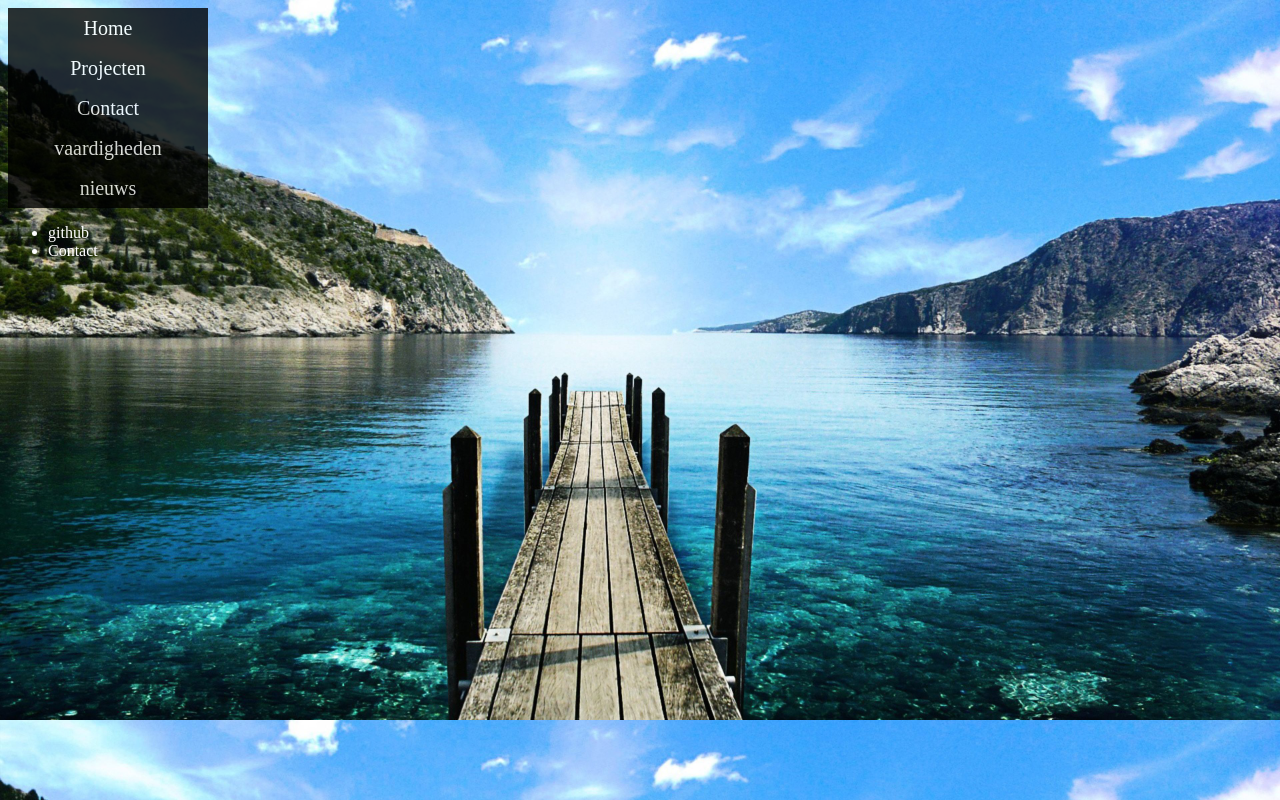
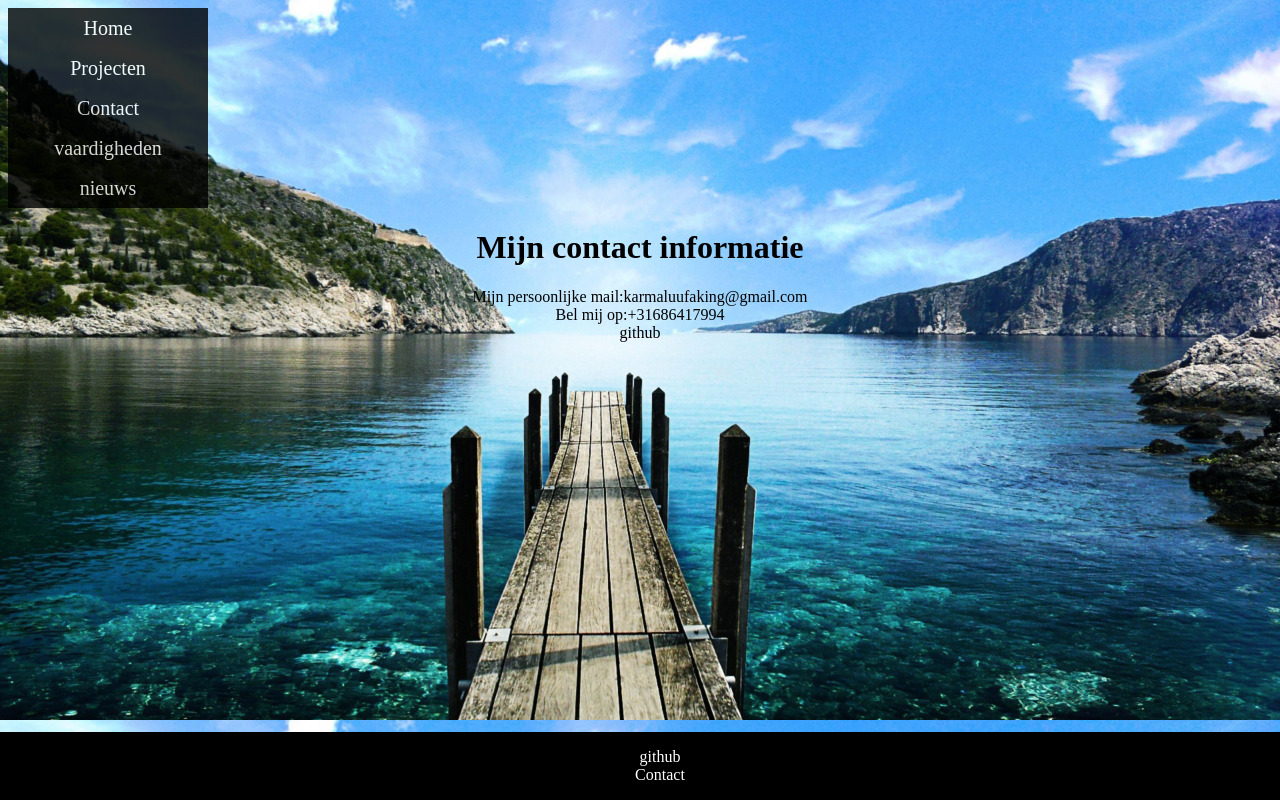
Before and after one commit to ROC-van-Amsterdam-College-Amstelland/project-portfolio-Karma-L-King, a plain HTML site: page contact.html in a window 1280 px wide. Drawn offline with Linux system fonts and the light colour scheme.

Commit message:
contact pagina af :)

```diff
--- a/contact.html
+++ b/contact.html
@@ -1,12 +1,13 @@
 <!DOCTYPE html>
 <html lang="en">
-<link href="/project-portfolio-Karma-L-King/css/contact.css" rel="stylesheet">
+
 
 <head>
     <meta charset="UTF-8">
     <meta name="viewport" content="width=device-width, initial-scale=1.0">
     <meta http-equiv="X-UA-Compatible" content="ie=edge">
     <link href="css/stylemenu.css" rel="stylesheet">
+    <link href="/project-portfolio-Karma-L-King/css/contact.css" rel="stylesheet">
     <title>contact</title>
 </head>
 <body>
@@ -21,6 +22,12 @@
             </ul>
         </nav>
     </header>
+    <h1>Mijn contact informatie</h1>
+    <div class="contact">
+        <a id="Mail" href="mailto:karmaluufaking@gmail.com">Mijn persoonlijke mail:karmaluufaking@gmail.com</a>
+        <a href="tel:+31686417994">Bel mij op:+31686417994</a>
+        <a href="https://github.com/Karma-L-King/karma.git">github</a>
+    </div>
     <footer>
             <nav>
                 <ul>
--- a/css/contact.css
+++ b/css/contact.css
@@ -2,5 +2,9 @@ body {
     background-image: url('/project-portfolio-Karma-L-King/images/nature3.jpg');
     background-size: cover;
     font-family: 'Times New Roman', Times, serif;
-    color:white;
+    color:black;
+    text-align: center;
 }
+.contact a {
+    color:black;
+}
--- a/css/homepage.css
+++ b/css/homepage.css
@@ -3,12 +3,12 @@ body {
     background-image: url('/project-portfolio-Karma-L-King/images/nature3.jpg');
     background-size: cover;
     font-family: 'Times New Roman', Times, serif;
-    color:white;
+    color:black;
 }
 
 
 h1, p{
-    color:white;
+    color:black;
     text-align: center;
     font-family: 'Times New Roman', Times, serif;
 
--- a/css/stylemenu.css
+++ b/css/stylemenu.css
@@ -28,3 +28,16 @@ header nav ul li a:hover{
     background-color:green;
 
 }
+footer  {
+    position: fixed;
+    left: 0;
+    bottom: 0;
+    width: 100%;
+    background-color: black;
+    color: white;
+    text-align: center;
+  }
+
+  footer ul{
+    list-style-type: none;
+  }
```
